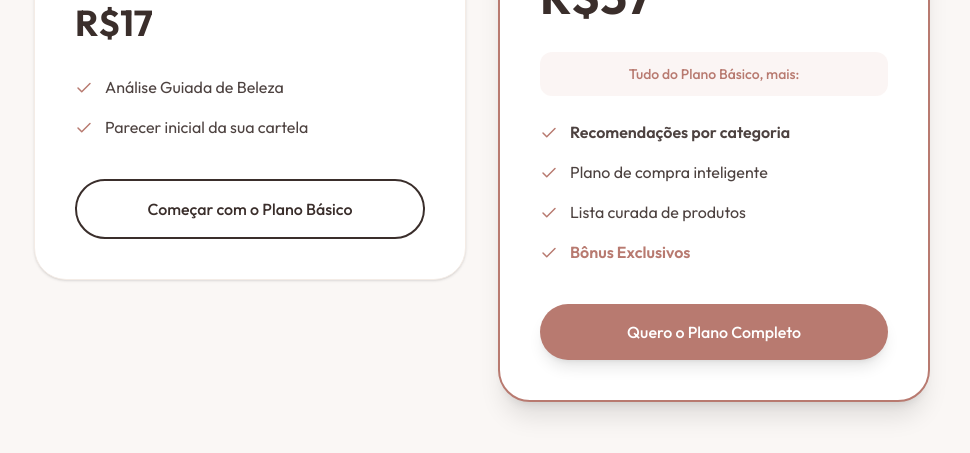
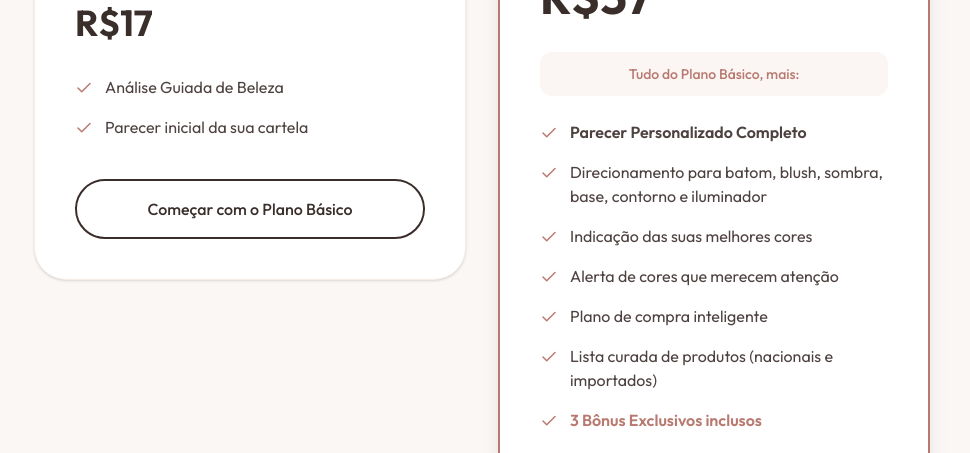
Before and after one commit to usuariobomba/SiteMaquiagem, a React (Vite) app: page / in a window 1280 px wide. Shown: the part 4620-5073 px from the top of the page, without its empty margins (158-1128 px from the left). Built offline with nearby package versions, Linux system fonts and the light colour scheme.

Commit message:
feat(offer): update plan features list
Refine the benefits listed in the offer component to provide more specific details regarding color analysis and product recommendations.

```diff
--- a/src/components/Offer.tsx
+++ b/src/components/Offer.tsx
@@ -80,10 +80,13 @@ export function Offer() {
               </div>
 
               <ul className="space-y-4 mb-10 text-brand-dark/90">
-                <li className="flex gap-3 items-start"><Check className="text-brand-rose-dark mt-1 shrink-0" size={18} /> <span className="font-semibold">Recomendações por categoria</span></li>
+                <li className="flex gap-3 items-start"><Check className="text-brand-rose-dark mt-1 shrink-0" size={18} /> <span className="font-semibold">Parecer Personalizado Completo</span></li>
+                <li className="flex gap-3 items-start"><Check className="text-brand-rose-dark mt-1 shrink-0" size={18} /> <span>Direcionamento para batom, blush, sombra, base, contorno e iluminador</span></li>
+                <li className="flex gap-3 items-start"><Check className="text-brand-rose-dark mt-1 shrink-0" size={18} /> <span>Indicação das suas melhores cores</span></li>
+                <li className="flex gap-3 items-start"><Check className="text-brand-rose-dark mt-1 shrink-0" size={18} /> <span>Alerta de cores que merecem atenção</span></li>
                 <li className="flex gap-3 items-start"><Check className="text-brand-rose-dark mt-1 shrink-0" size={18} /> <span>Plano de compra inteligente</span></li>
-                <li className="flex gap-3 items-start"><Check className="text-brand-rose-dark mt-1 shrink-0" size={18} /> <span>Lista curada de produtos</span></li>
-                <li className="flex gap-3 items-start"><Check className="text-brand-rose-dark mt-1 shrink-0" size={18} /> <span className="font-semibold text-brand-rose-dark">Bônus Exclusivos</span></li>
+                <li className="flex gap-3 items-start"><Check className="text-brand-rose-dark mt-1 shrink-0" size={18} /> <span>Lista curada de produtos (nacionais e importados)</span></li>
+                <li className="flex gap-3 items-start"><Check className="text-brand-rose-dark mt-1 shrink-0" size={18} /> <span className="font-semibold text-brand-rose-dark">3 Bônus Exclusivos inclusos</span></li>
               </ul>
 
               <a href="https://pay.lowify.com.br/checkout.php?product_id=fp4rJP" className="block text-center w-full py-4 px-6 rounded-full bg-brand-rose-dark text-white font-medium shadow-lg hover:bg-brand-dark transition-colors transform hover:-translate-y-1 duration-300">
```
